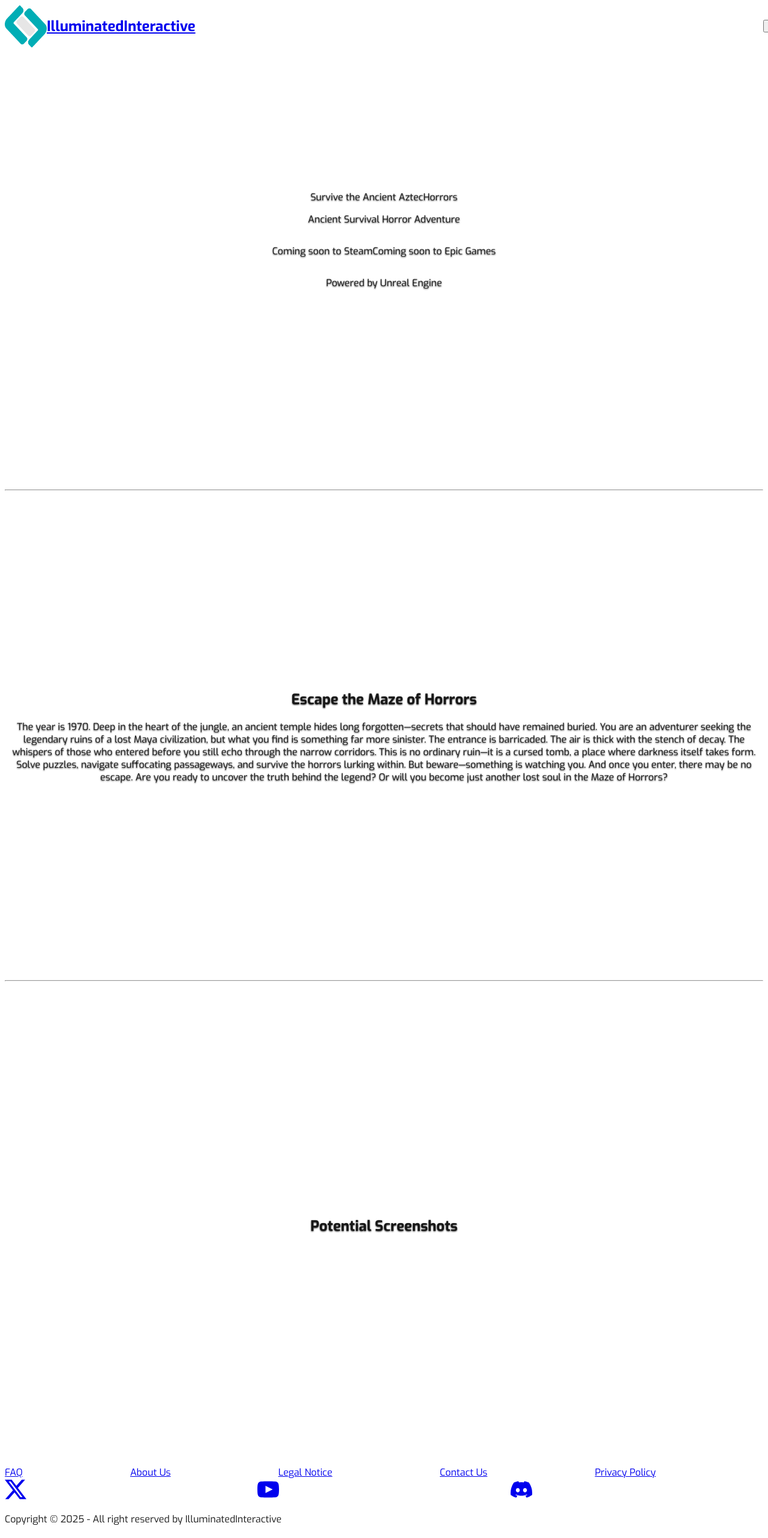
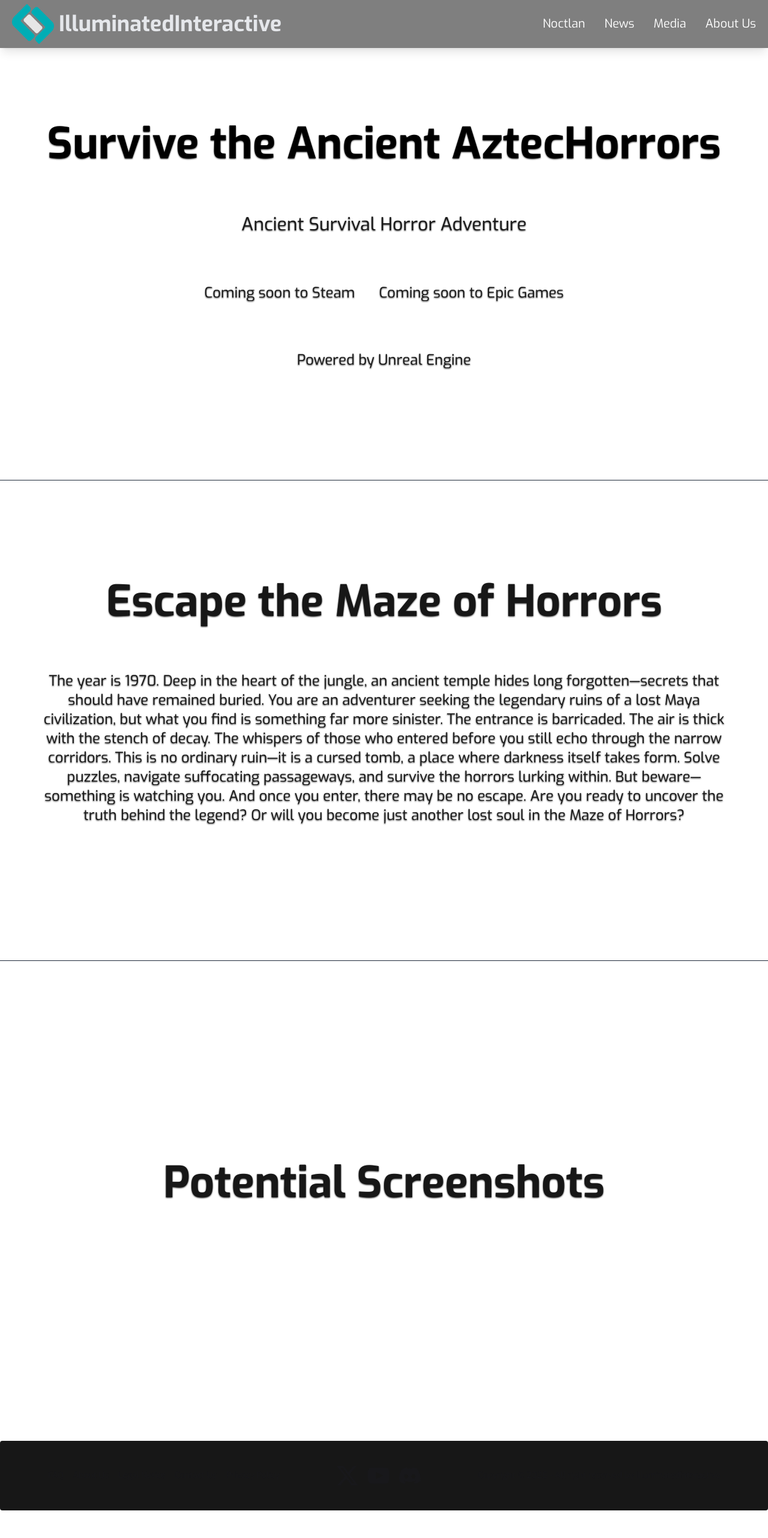
Before and after one commit to Smileatmaxi/illuminatedinteractive.com, a Next.js app: page / in a window 1280 px wide. Shown: the top 2564 px of the page at 60% size. After the commit the page ends 2518 px from the top, so only its background shows below. Built offline with nearby package versions, Linux system fonts and the light colour scheme.

Commit message:
style: changed styling due to the update

```diff
--- a/app/globals.css
+++ b/app/globals.css
@@ -1,6 +1,24 @@
-@tailwind base;
-@tailwind components;
-@tailwind utilities;
+@import 'tailwindcss';
+@plugin 'daisyui';
+@config '../tailwind.config.ts';
+
+/*
+  The default border color has changed to `currentColor` in Tailwind CSS v4,
+  so we've added these compatibility styles to make sure everything still
+  looks the same as it did with Tailwind CSS v3.
+
+  If we ever want to remove these styles, we need to add an explicit border
+  color utility to any element that depends on these defaults.
+*/
+@layer base {
+  *,
+  ::after,
+  ::before,
+  ::backdrop,
+  ::file-selector-button {
+    border-color: var(--color-gray-200, currentColor);
+  }
+}
 
 :root {
   --foreground: #171717;
--- a/app/page.tsx
+++ b/app/page.tsx
@@ -4,7 +4,7 @@
 export default function Home() {
     return (
         <div>
-            <section className="bg-sectionOne relative block overflow-hidden bg-no-repeat bg-cover bg-center bg-fixed">
+            <section className="bg-section-one relative block overflow-hidden bg-no-repeat bg-cover bg-center bg-fixed">
                 <div className="min-h-screen flex items-center pt-6.5 pb-6.5">
                     <div className="w-full relative text-center">
                         <div className="mt-5">
@@ -27,7 +27,7 @@
                 </div>
             </section>
             <hr className="border-gray-800"></hr>
-            <section className="bg-sectionTwo relative block overflow-hidden bg-no-repeat bg-cover bg-center bg-fixed">
+            <section className="bg-section-two relative block overflow-hidden bg-no-repeat bg-cover bg-center bg-fixed">
                 <div className="min-h-screen flex items-center pt-6.5 pb-6.5">
                     <div className="w-full relative text-center">
                         <div></div>
@@ -57,7 +57,7 @@
             </section>
             <hr className="border-gray-800"></hr>
             <section
-                className="bg-sectionThree relative block overflow-hidden bg-no-repeat bg-cover bg-center bg-fixed">
+                className="bg-section-three relative block overflow-hidden bg-no-repeat bg-cover bg-center bg-fixed">
                 <div className="min-h-screen flex items-center pt-6.5 pb-6.5">
                     <div className="w-full relative text-center">
                         <div></div>
--- a/components/footer.tsx
+++ b/components/footer.tsx
@@ -3,7 +3,7 @@
 
 const Footer = () => {
     return (
-        <footer className="footer footer-center bg-neutral-900 text-base-content rounded p-10">
+        <footer className="footer footer-center bg-neutral-900 text-base-content rounded-sm p-10">
                 <nav className="grid grid-flow-col gap-4">
                     <Link className="link link-hover" href="frequently-asked">FAQ</Link>
                     <Link className="link link-hover" href="about-us">About Us</Link>
--- a/components/navbar.tsx
+++ b/components/navbar.tsx
@@ -52,7 +52,7 @@
                 <button
                     onClick={() => setIsOpen(!isOpen)}
                     type="button"
-                    className="md:hidden focus:outline-none"
+                    className="md:hidden focus:outline-hidden"
                 >
                     <svg
                         className="w-6 h-6 text-white"
```
